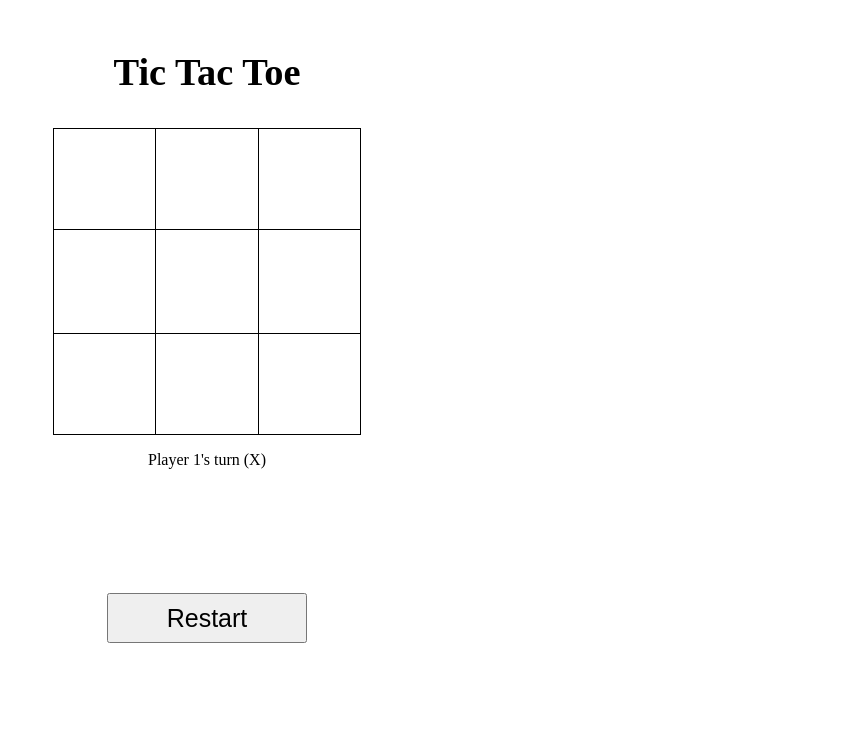
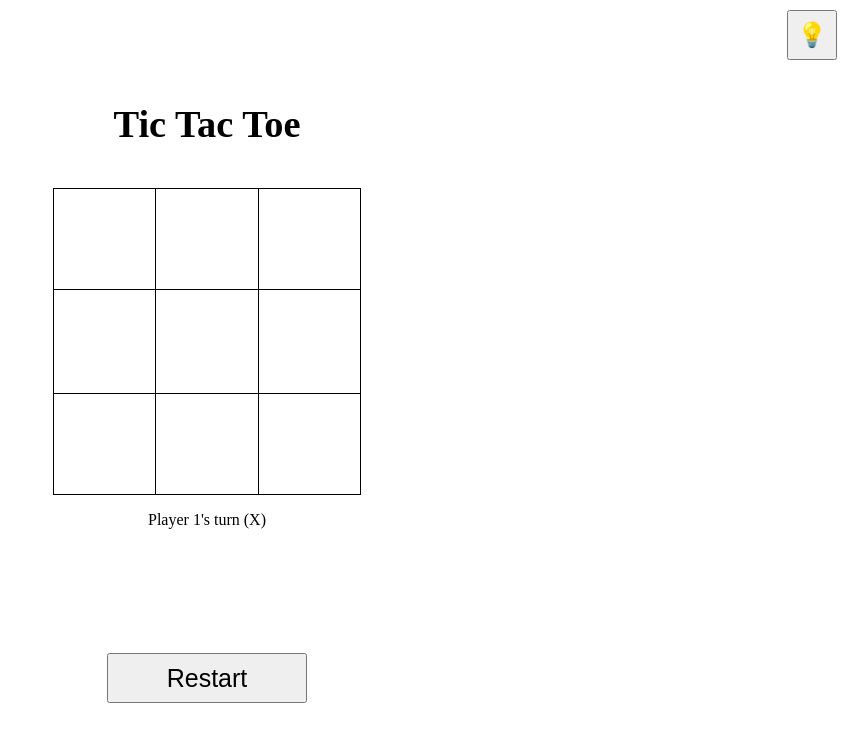
Before and after one commit to Wixieyy/TicTacToeJS, a plain HTML site: page index.html in a window 1280 px wide. Shown: the whole page, without its empty margins (433-1280 px from the left). Drawn offline with Linux system fonts and the light colour scheme.

Commit message:
added dark mode feature

```diff
--- a/css/index.css
+++ b/css/index.css
@@ -7,13 +7,33 @@ body {
     display: flex;
     flex-direction: column;
     margin: 0;
+    background-color: #ffffff;
+}
+
+body.dark-mode {
+    background-color: #121212;
+    color: #f8f8ff;
+}
+
+#toggle-mode-div {
+    text-align: right;
+    padding: 10px 10px 0 0;
+}
+
+#toggle-mode-button {
+    width: 50px;
+    height: 50px;
+    font-size: 150%;
 }
 
 .title {
+    display: flex;
+    justify-content: center;
     text-align: center;
     font-size: 1.5vw;
-    padding-top: 3vh;
+    padding-top: 2vh;
     height: 10vw;
+    margin: auto;
 }
 
 .board {
@@ -23,6 +43,7 @@ body {
     justify-items: center;
     align-items: center;
     grid-template-columns: repeat(3, auto);
+    border-color: #ffffff;
 }
 
 .square {
@@ -31,6 +52,10 @@ body {
     border: 1px solid black;
     font-size: 7vw;
     text-align: center;
+}
+
+.square.dark-mode {
+    border-color: #ffffff;
 }
 
 .square:nth-child(5) {
--- a/index.html
+++ b/index.html
@@ -7,6 +7,9 @@
     <script src="js/index.js" defer></script>
 </head>
 <body>
+<div id="toggle-mode-div">
+    <button type="button" id="toggle-mode-button" onclick="toggleMode()">💡</button>
+</div>
 <div class="title">
     <h1>Tic Tac Toe</h1>
 </div>
--- a/js/index.js
+++ b/js/index.js
@@ -4,6 +4,9 @@ var playAllowed = true;
 const winner = document.getElementById('winner')
 const board = document.getElementById('board')
 const turnText = document.getElementById('turn-text')
+const body = document.querySelector('body')
+const toggleModeButton = document.getElementById('toggle-mode-button')
+const square = document.getElementById('squ')
 
 function clearBoard() {
     for (let i = 0; i < board.children.length; i++) {
@@ -109,3 +112,19 @@ function checkWinD() {
             }
         }
 }
+
+function toggleMode() {
+    if (body.classList.contains('dark-mode')) {
+        body.classList.remove('dark-mode');
+        board.classList.remove('dark-mode');
+        for (let i = 0; i < board.children.length; i++) {
+            board.children[i].classList.remove('dark-mode');
+        }
+    } else {
+        body.classList.add('dark-mode');
+        board.classList.add('dark-mode');
+        for (let i = 0; i < board.children.length; i++) {
+            board.children[i].classList.add('dark-mode');
+        }
+    }
+}
```
